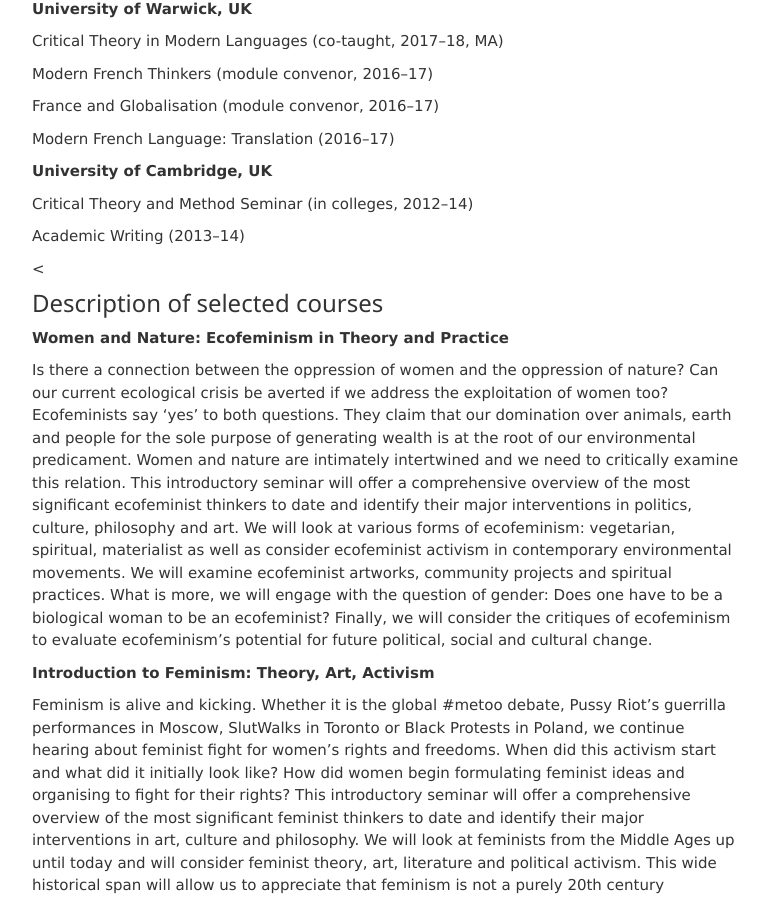
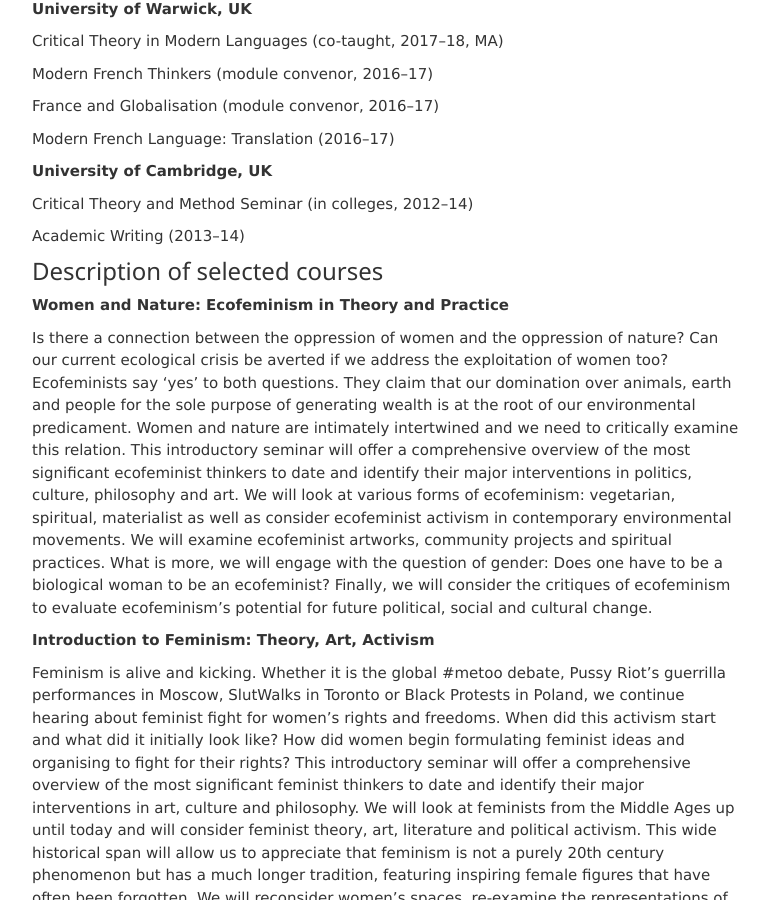
Before and after one commit to IJanicka/IJanicka.github.io, a Jekyll site: the page built from teaching.md, in a window 1280 px wide and 900 px high, scrolled down 494 px. Shown: the whole window, without its empty margins (253-1022 px from the left). Built offline with Jekyll 4.4.1, drawn with Linux system fonts in a browser that asks for light colours.

Commit message:
Update teaching.md

```diff
--- a/teaching.md
+++ b/teaching.md
@@ -4,6 +4,7 @@ title: Teaching
 permalink: /teaching/
 ---
 My teaching experience includes introductory courses and advanced seminars in contemporary European philosophy, literary theory, feminism & gender theory, environmental humanities and aesthetics.
+
 
 
 **Aarhus University, Denmark**<br>
@@ -36,8 +37,6 @@ Critical Theory and Method Seminar (in colleges, 2012–14)
 
 Academic Writing (2013–14)<br>
 
-<div>
-  <</div>
 
 
 
```
